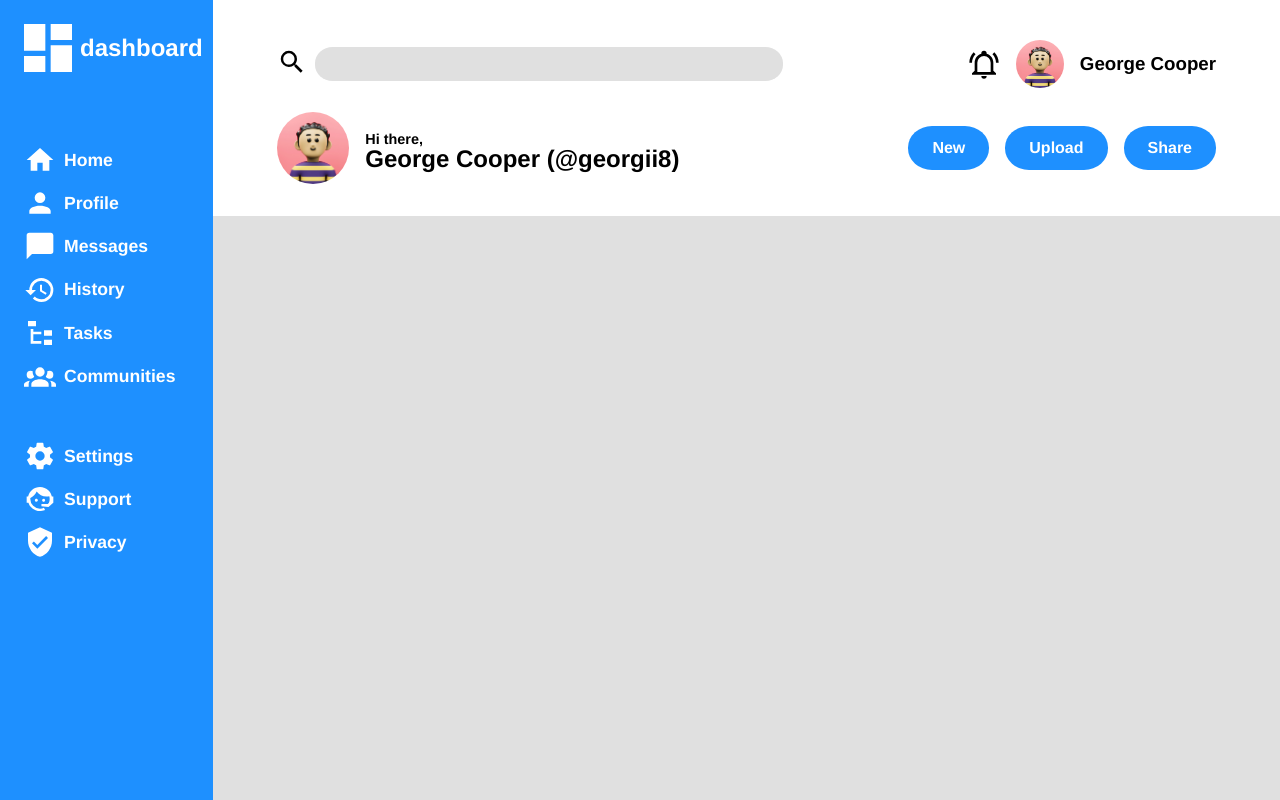
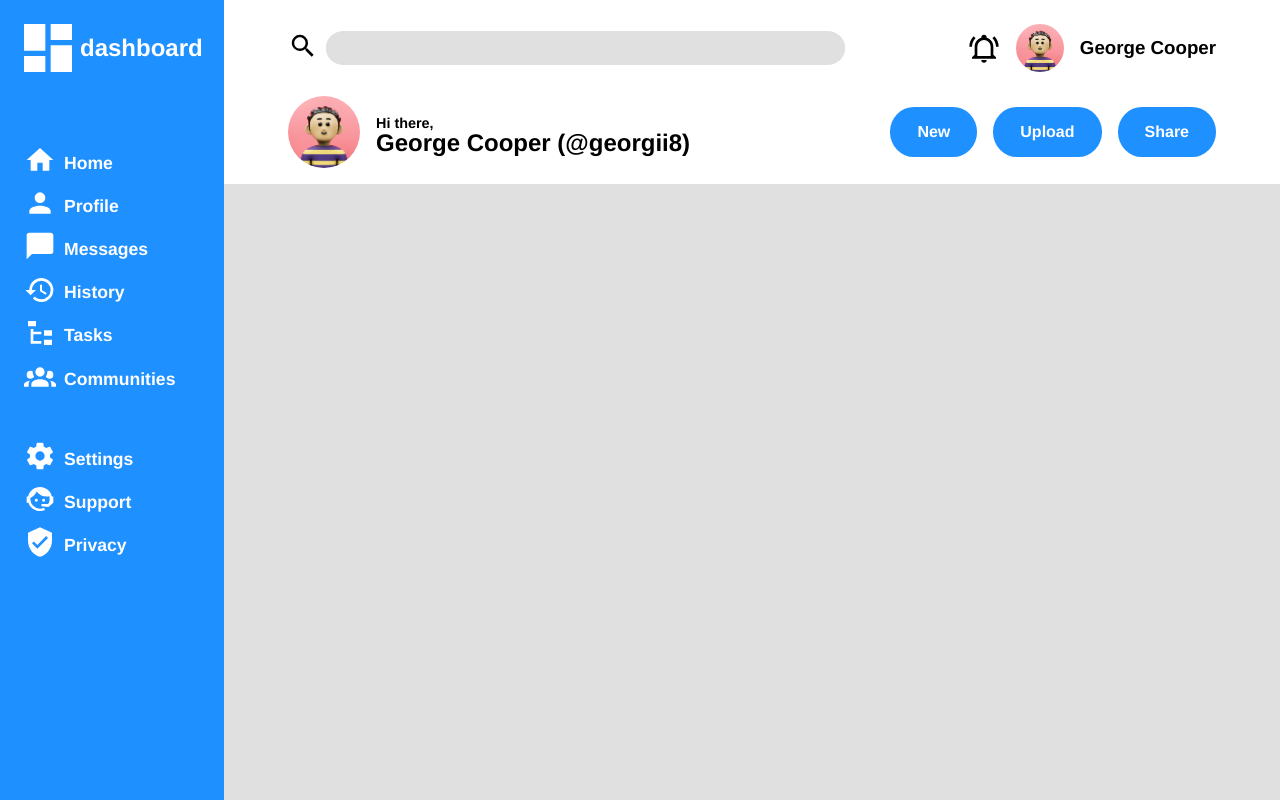
Before and after one commit to ThirstyMango/odin-admin_dashboard, a plain HTML site: page index.html in a window 1280 px wide. Drawn offline with Linux system fonts and the light colour scheme.

Commit message:
Minor improvements in sidebar and nav

```diff
--- a/index.html
+++ b/index.html
@@ -26,98 +26,116 @@
     <main class="container">
       <!-- SIDEBAR -->
       <aside class="sidebar">
-        <div class="sidebar__header">
+        <a href="#" class="sidebar__header">
           <img
             src="./imgs/icons/view-dashboard.svg"
             alt=""
             class="sidebar__header-logo white-filter"
           />
           <h1 class="sidebar__header-text">Dashboard</h1>
-        </div>
+        </a>
 
         <nav class="sidebar__nav">
           <ul class="nav__section">
             <li class="nav__item">
+              <a class="nav__item-link" href="">
                 <img
                   class="nav__item-icon white-filter"
                   src="./imgs/icons/home.svg"
                   alt="home-svg"
                 />
-              <a class="nav__item-link" href="">Home</a>
+                Home</a
+              >
             </li>
 
             <li class="nav__item">
+              <a class="nav__item-link" href="">
                 <img
                   class="nav__item-icon white-filter"
                   src="./imgs/icons/account.svg"
                   alt="profile-svg"
                 />
-              <a class="nav__item-link" href="">Profile</a>
+                Profile</a
+              >
             </li>
 
             <li class="nav__item">
+              <a class="nav__item-link" href="">
                 <img
                   class="nav__item-icon white-filter"
                   src="./imgs/icons/message.svg"
                   alt="messages-svg"
                 />
-              <a class="nav__item-link" href="">Messages</a>
+                Messages</a
+              >
             </li>
 
             <li class="nav__item">
+              <a class="nav__item-link" href="">
                 <img
                   class="nav__item-icon white-filter"
                   src="./imgs/icons/history.svg"
                   alt="history-svg"
                 />
-              <a class="nav__item-link" href="">History</a>
+                History</a
+              >
             </li>
 
             <li class="nav__item">
+              <a class="nav__item-link" href="">
                 <img
                   class="nav__item-icon white-filter"
                   src="./imgs/icons/file-tree.svg"
                   alt="tasks-svg"
                 />
-              <a class="nav__item-link" href="">Tasks</a>
+                Tasks</a
+              >
             </li>
 
             <li class="nav__item">
+              <a class="nav__item-link" href="">
                 <img
                   class="nav__item-icon white-filter"
                   src="./imgs/icons/account-group.svg"
                   alt="communities-svg"
                 />
-              <a class="nav__item-link" href="">Communities</a>
+                Communities</a
+              >
             </li>
           </ul>
 
           <ul class="nav__section">
             <li class="nav__item">
+              <a class="nav__item-link" href="">
                 <img
                   class="nav__item-icon white-filter"
                   src="./imgs/icons/cog.svg"
                   alt="settings-svg"
                 />
-              <a class="nav__item-link" href="">Settings</a>
+                Settings</a
+              >
             </li>
 
             <li class="nav__item">
+              <a class="nav__item-link" href="">
                 <img
                   class="nav__item-icon white-filter"
                   src="./imgs/icons/face-agent.svg"
                   alt="support-svg"
                 />
-              <a class="nav__item-link" href="">Support</a>
+                Support</a
+              >
             </li>
 
             <li class="nav__item">
+              <a class="nav__item-link" href="">
                 <img
                   class="nav__item-icon white-filter"
                   src="./imgs/icons/shield-check.svg"
                   alt="privacy-svg"
                 />
-              <a class="nav__item-link" href="">Privacy</a>
+                Privacy</a
+              >
             </li>
           </ul>
         </nav>
--- a/style.css
+++ b/style.css
@@ -22,7 +22,7 @@
 
 .container {
   display: grid;
-  grid-template-columns: minmax(10rem, 1fr) 5fr;
+  grid-template-columns: minmax(14rem, 1fr) 5fr;
   grid-template-rows: 1fr 4fr;
   grid-template-areas: "sidebar header" "sidebar article";
   height: 100vh;
--- a/styles/nav.css
+++ b/styles/nav.css
@@ -2,9 +2,9 @@
   display: grid;
   grid-template-columns: 3fr 2fr;
   grid-template-rows: 4rem 1fr;
-  gap: 1rem 6rem;
   align-items: center;
-  padding: 2rem 4rem;
+  gap: 1rem 0;
+  padding: 1rem 4rem;
 }
 
 .search {
@@ -30,6 +30,10 @@
   align-items: center;
   justify-content: end;
   gap: 1rem;
+}
+
+.user * {
+  cursor: pointer;
 }
 
 .user__svg {
@@ -76,4 +80,14 @@
   padding: 0.6rem 1.5rem;
   border: none;
   border-radius: 1.5rem / 50%;
+  cursor: pointer;
+  transition: all 300ms ease-in-out;
+  border: 3px solid transparent;
 }
+
+.controls__btn:hover,
+.controls__btn:focus {
+  color: var(--cl-electric-blue);
+  background-color: var(--cl-white);
+  border: 3px solid var(--cl-electric-blue);
+}
--- a/styles/sidebar.css
+++ b/styles/sidebar.css
@@ -15,7 +15,6 @@
   justify-content: flex-start;
   position: relative;
   left: -0.5rem;
-  cursor: default;
 }
 
 .sidebar__header-logo {
@@ -41,8 +40,6 @@
 
 .nav__item {
   display: flex;
-  align-items: center;
-  gap: 0.5rem;
 }
 
 .nav__item-icon {
@@ -50,6 +47,10 @@
 }
 
 .nav__item-link {
+  display: flex;
+  align-items: end;
+  gap: 0.5rem;
+  padding-right: 0.3rem;
   font-size: 1.1rem;
   font-weight: 600;
 }
```
Lines whose indentation alone changed are shown as unchanged.
